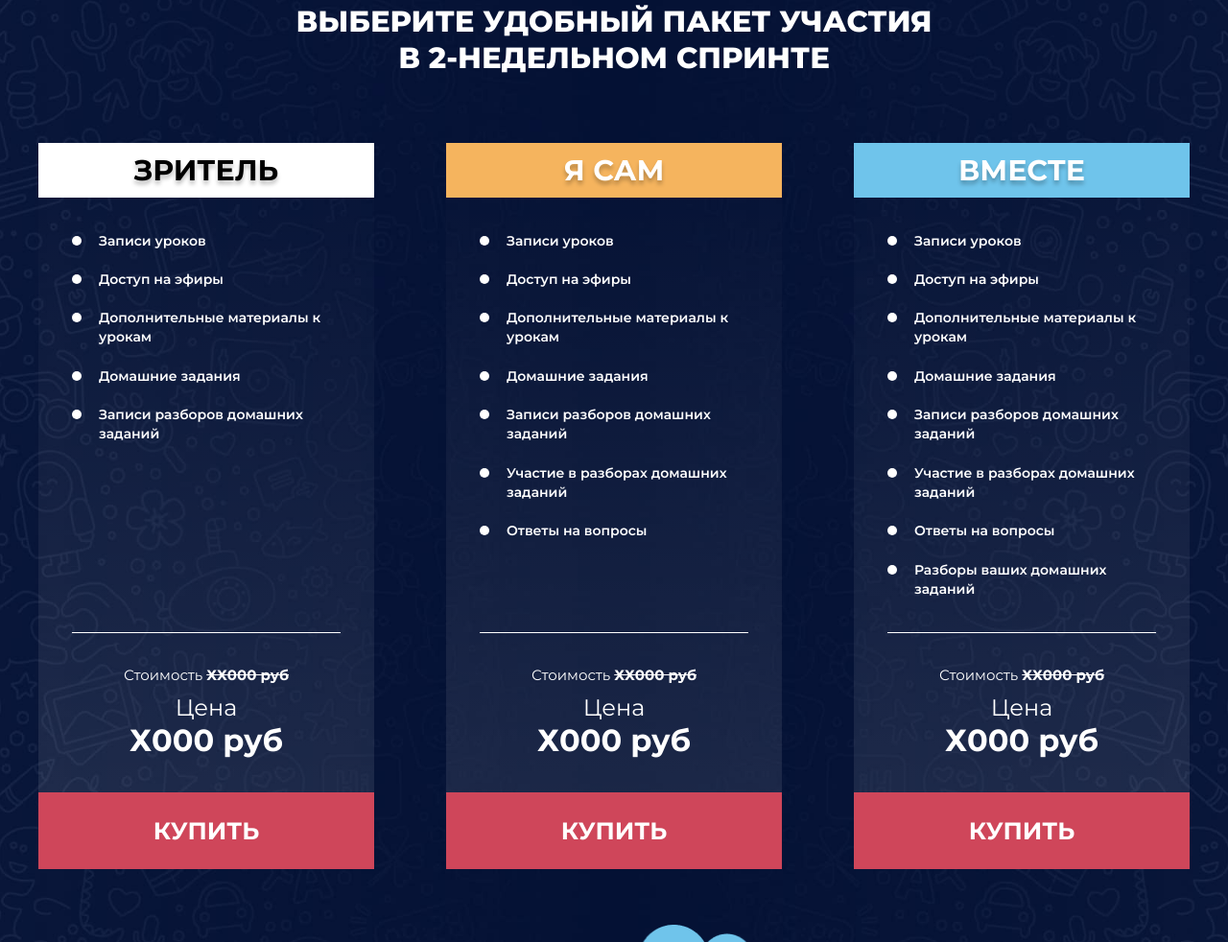
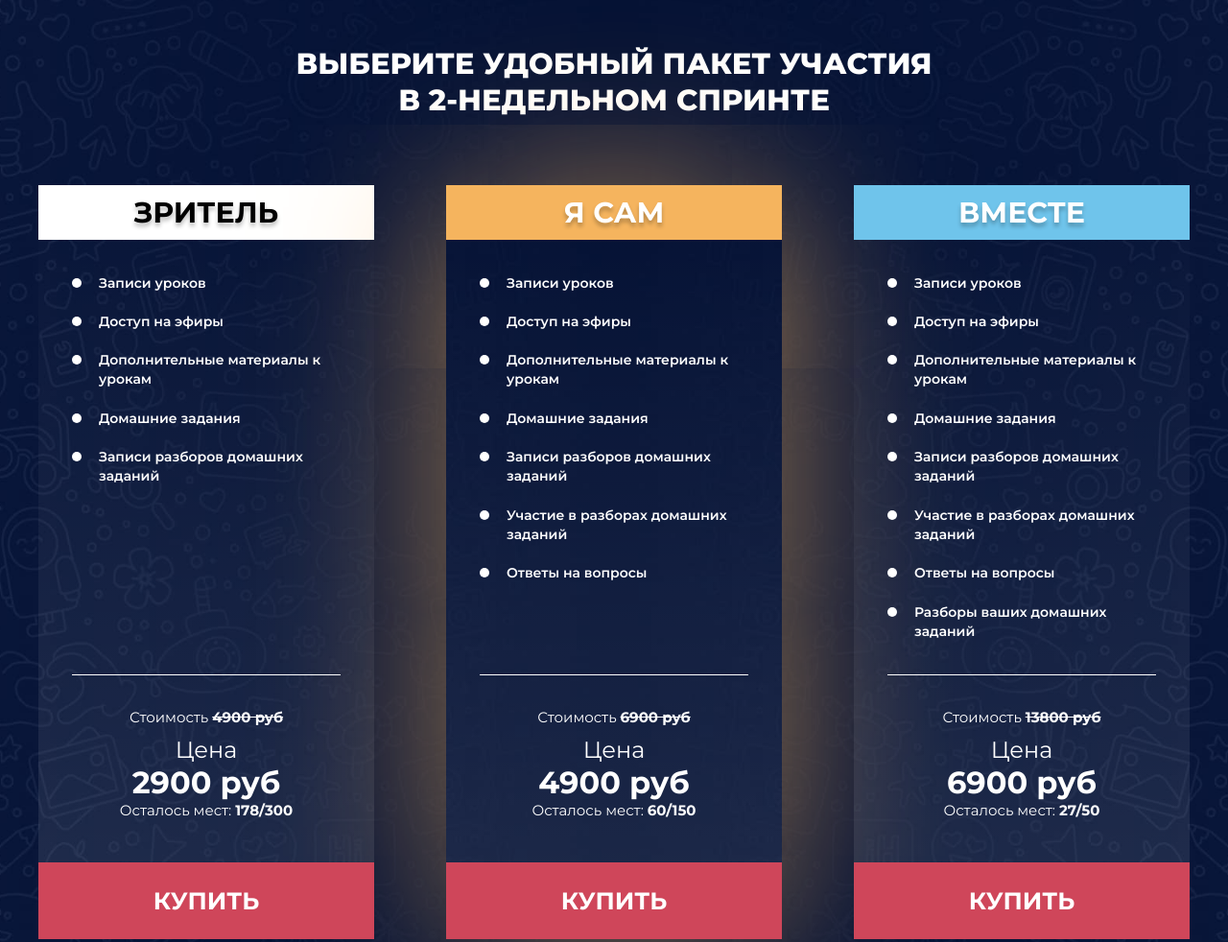
Before and after one commit to LegioAro/busines-modeling, a plain HTML site: page index.html in a window 1280 px wide. Shown: the part 6221-7203 px from the top of the page at 96% size. Drawn offline with Linux system fonts and the light colour scheme.

Commit message:
Add files via upload

```diff
--- a/index.html
+++ b/index.html
@@ -63,7 +63,7 @@
                             <div class="header__info-text">
                                 Как получать сотни горячих кандидатов в бизнес через свою онлайн-школу
                             </div>
-                            <div data-fancybox data-src="#form" class="btn">
+                            <div class="btn btn__scroll" data-href="#pack">
                                 Пройти спринт
                             </div>
                         </div>
@@ -212,7 +212,7 @@
                 <div class="task__text">У вас есть все необходимые ресурсы, чтобы упаковать экспертность и запустить
                     сильную онлайн-школу.
                     Используйте их грамотно — приходите на Telegram-спринт.</div>
-                <div data-fancybox data-src="#form" class="btn">Пройти спринт</div>
+                <div class="btn btn__scroll" data-href="#pack">Пройти спринт</div>
             </div>
         </div>
     </section>
@@ -455,7 +455,7 @@
                                 признание и самореализацию без
                                 сверхусилий? <span>Присоединяйтесь</span></p>
                         </div>
-                        <div data-fancybox data-src="#form" class="btn">Пройти спринт</div>
+                        <div class="btn btn__scroll" data-href="#pack">Пройти спринт</div>
                     </div>
                 </div>
                 <div class="result__about">
@@ -466,7 +466,7 @@
                             <div class="result__about-item-img">
                                 <img src="img/result/result_about-item.png" alt="">
                             </div>
-                            <div class="result__about-item-title">Управление и Личная Эффективность
+                            <div class="result__about-item-title">Личная Эффективность и Стратегическое Планирование
                             </div>
                             <div class="result__about-item-text"> <span> ценность - 300$</span>, для Вас бесплатно</div>
                         </div>
@@ -499,7 +499,7 @@
         </div>
     </section>
 
-    <section class="pack">
+    <section id="pack" class="pack">
         <div class="container">
             <div class="pack__wrapper">
                 <div class="title">Выберите удобный пакет участия <br> в 2-недельном спринте</div>
@@ -532,14 +532,17 @@
                         </div>
                         <div class="pack__item-btn-block">
                             <div class="pack__item-block">
-                                <div class="pack__item-btn-text">Стоимость <span> ХХ000 руб</span></div>
+                                <div class="pack__item-btn-text">Стоимость <span> 4900 руб</span></div>
                                 <div class="pack__item-btn-title">Цена</div>
-                                <div class="pack__item-btn-sum">Х000 руб</div>
+                                <div class="pack__item-btn-sum">2900 руб</div>
+                                <div class="pack__item-btn-text">Осталось мест: <strong>178/300</strong></div>
+
                             </div>
                             <div data-fancybox data-src="#form" class="btn">Купить</div>
                         </div>
                     </div>
-                    <div class="pack__item">
+                    <div class="pack__item pack__item-current">
+
                         <div class="pack__item-title">Я сам</div>
                         <div class="pack__item-block">
                             <ul class="pack__item-list">
@@ -575,9 +578,10 @@
                         </div>
                         <div class="pack__item-btn-block">
                             <div class="pack__item-block">
-                                <div class="pack__item-btn-text">Стоимость <span> ХХ000 руб</span></div>
+                                <div class="pack__item-btn-text">Стоимость <span> 6900 руб</span></div>
                                 <div class="pack__item-btn-title">Цена</div>
-                                <div class="pack__item-btn-sum">Х000 руб</div>
+                                <div class="pack__item-btn-sum">4900 руб</div>
+                                <div class="pack__item-btn-text">Осталось мест: <strong>60/150</strong></div>
 
                             </div>
                             <div data-fancybox data-src="#form" class="btn">Купить</div>
@@ -623,9 +627,10 @@
                         </div>
                         <div class="pack__item-btn-block">
                             <div class="pack__item-block">
-                                <div class="pack__item-btn-text">Стоимость <span> ХХ000 руб</span></div>
+                                <div class="pack__item-btn-text">Стоимость <span> 13800 руб</span></div>
                                 <div class="pack__item-btn-title">Цена</div>
-                                <div class="pack__item-btn-sum">Х000 руб</div>
+                                <div class="pack__item-btn-sum">6900 руб</div>
+                                <div class="pack__item-btn-text">Осталось мест: <strong>27/50</strong></div>
 
                             </div>
                             <div data-fancybox data-src="#form" class="btn">Купить</div>
--- a/js/main.js
+++ b/js/main.js
@@ -67,6 +67,20 @@ $(document).ready(function () {
 
 
 
+    $(".btn__scroll").on("click", function (event) {
+        //отменяем стандартную обработку нажатия по ссылке
+        event.preventDefault();
+
+        //забираем идентификатор бока с атрибута href
+        var id = $(this).attr('data-href'),
+
+            //узнаем высоту от начала страницы до блока на который ссылается якорь
+            top = $(id).offset().top;
+
+        //анимируем переход на расстояние - top за 1500 мс
+        $('body,html').animate({ scrollTop: top }, 1500);
+    });
+
 
 
 
--- a/scss/_pack.scss
+++ b/scss/_pack.scss
@@ -37,6 +37,10 @@
                 background-color: #6fc4eb;
             }
         }
+    }
+
+    &__item-current {
+        box-shadow: 0px 0px 200px -23px #f5b45e;
     }
 
     &__item-title {
--- a/scss/style.scss
+++ b/scss/style.scss
@@ -99,14 +99,14 @@
 }
 
 @media (max-width: 520px) {
-    .form{
+    .form {
         padding: 70px 15px;
     }
 }
 
 @media (max-width: 450px) {
-    .form{
-        &__text{
+    .form {
+        &__text {
             font-size: 14px;
         }
     }
```
Also changed, not shown: css/style.css, css/style.min.css.
